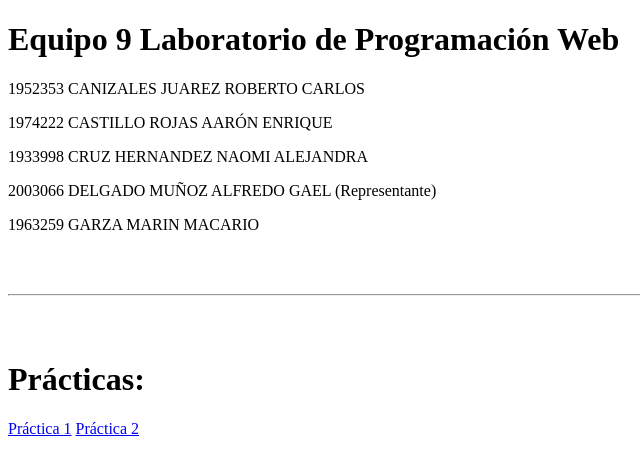
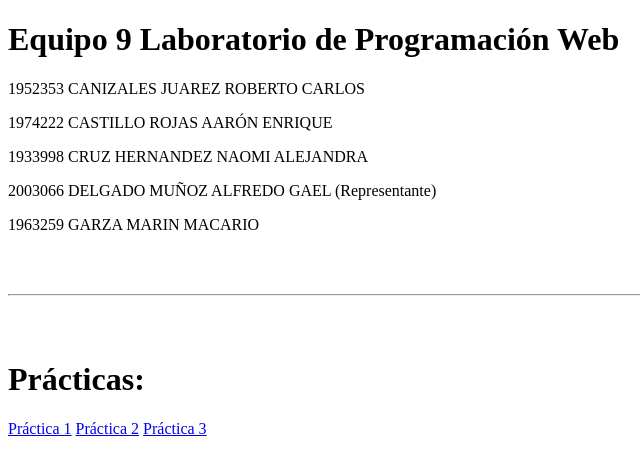
Before and after one commit to AlfredoGael01/AlfredoGael01.github.io, a plain HTML site: page index.html in a window 1280 px wide. Shown: the full height of the page, 0-640 px from the left. Drawn offline with Linux system fonts and the light colour scheme.

Commit message:
Update index.html

```diff
--- a/index.html
+++ b/index.html
@@ -18,5 +18,6 @@
     </h1>
     <a href="practica1.html">Práctica 1<a/>
       <a href="practica2.html">Práctica 2<a/>
+       <a href="practica3.html">Práctica 3<a/>
   </body>
 </html>
```
